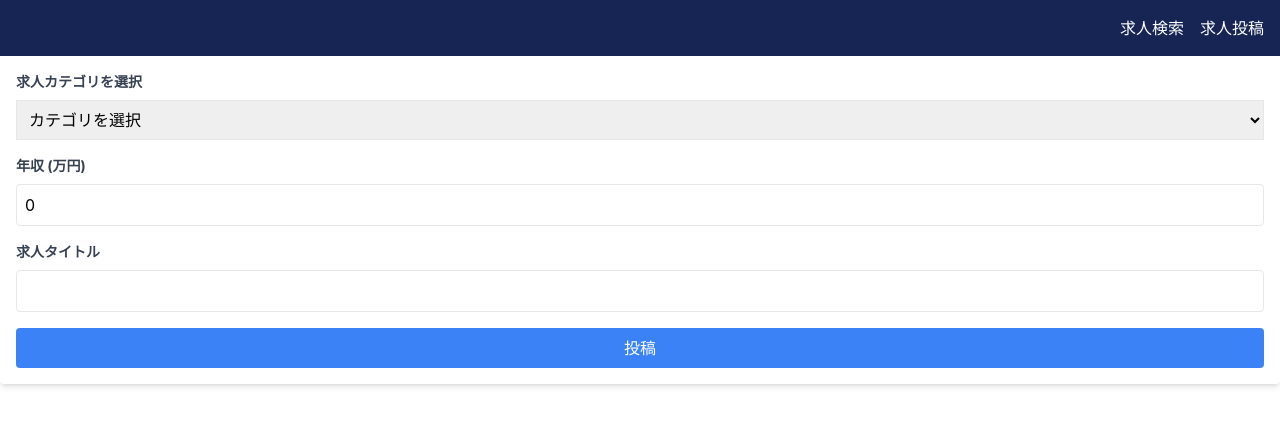
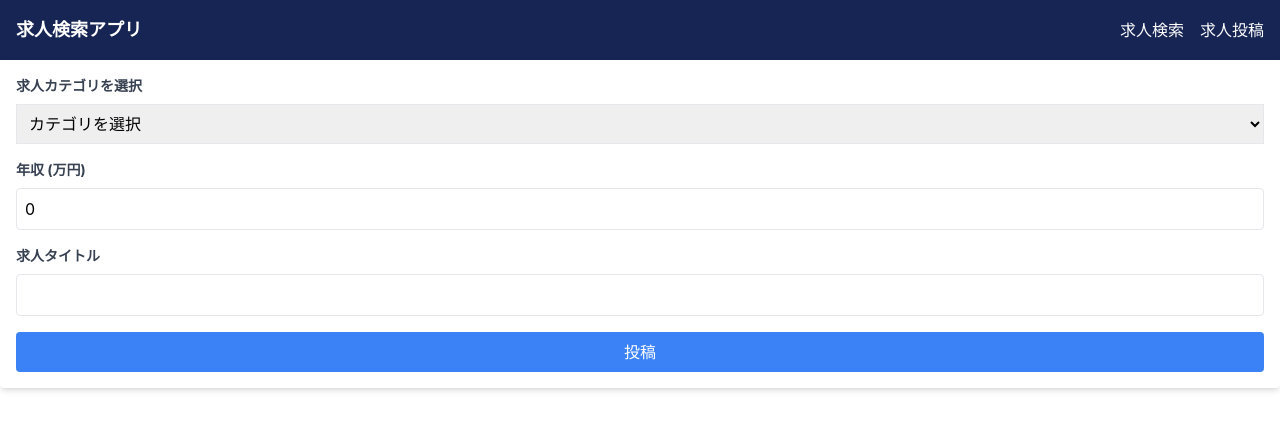
Before and after one commit to reito/recruitment-app2-frontend, a React (Create React App) app: page /post in a window 1280 px wide. Shown: the top 430 px of the page. Built offline with nearby package versions, Linux system fonts and the light colour scheme.

Commit message:
add title

```diff
--- a/src/components/Header.tsx
+++ b/src/components/Header.tsx
@@ -3,7 +3,10 @@ import { Link } from 'react-router-dom';
 
 const Header = () => {
   return (
-    <header className="bg-blue-950 text-white p-4">
+    <header className="bg-blue-950 text-white p-4 flex justify-between items-center">
+      <h1 className="text-lg font-bold">
+        <Link to="/">求人検索アプリ</Link>
+      </h1>
       <nav>
         <ul className="flex justify-end space-x-4">
           <li><Link to="/">求人検索</Link></li>
```
Also changed, not shown: 1 other file (tests, documents, lock files or other folders).
